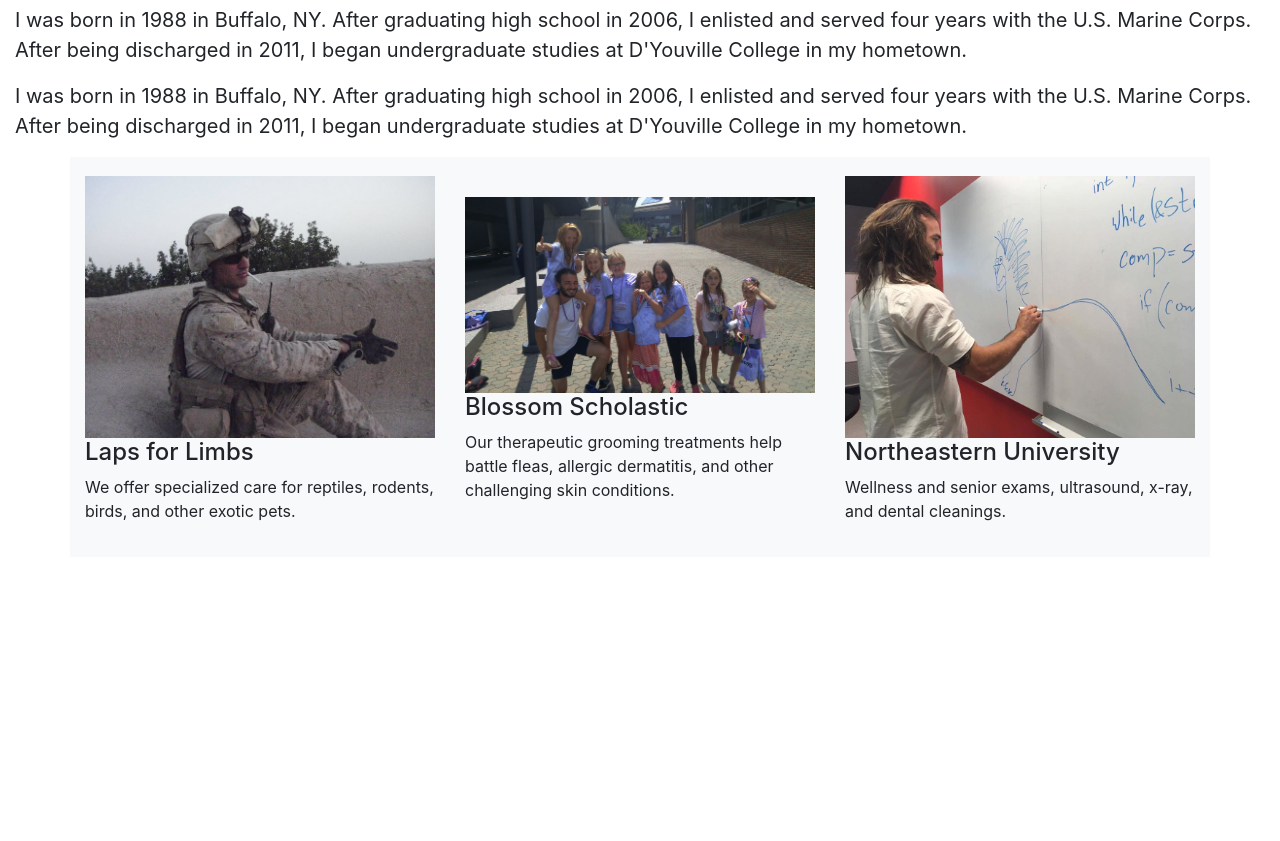
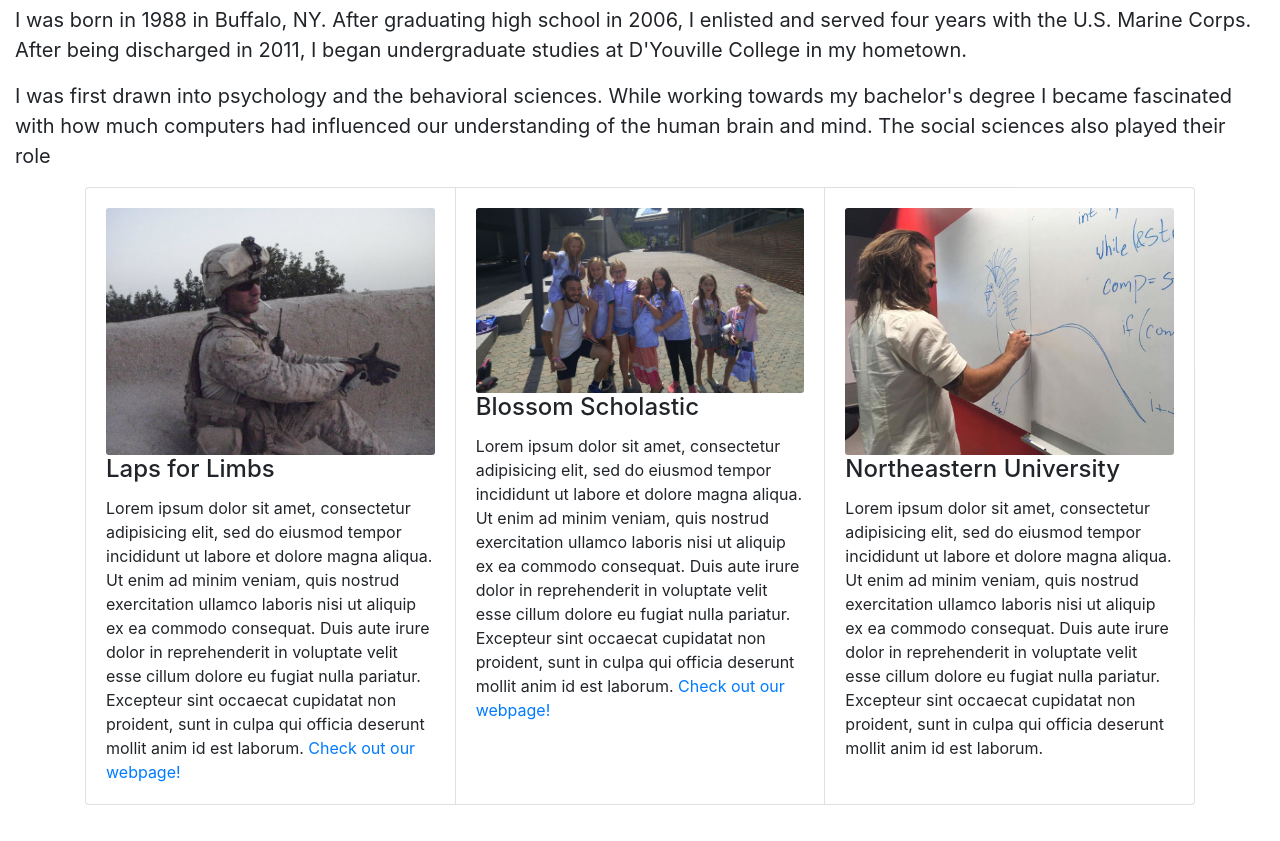
Before and after one commit to beefman92/jimfuego.github.io, a plain HTML site: page index.html in a window 1280 px wide. Shown: the part 397-1238 px from the top of the page. Before the commit the page ends 954 px from the top, so only its background shows below. Drawn offline with nearby package versions, Linux system fonts and the light colour scheme; a script that the page names is missing.

Commit message:
add forms and cards

```diff
--- a/css/style.css
+++ b/css/style.css
@@ -0,0 +1,5 @@
+.card {
+  margin: : 0 auto;
+  float: none;
+  margin-bottom: 10px;
+}
--- a/index.html
+++ b/index.html
@@ -7,22 +7,37 @@
   <meta name="viewport" content="width=device-width, initial-scale=1, shrink-to-fit=no">
   <!-- Bootstrap CSS -->
   <link rel="stylesheet" href="https://maxcdn.bootstrapcdn.com/bootstrap/4.0.0/css/bootstrap.min.css" integrity="sha384-Gn5384xqQ1aoWXA+058RXPxPg6fy4IWvTNh0E263XmFcJlSAwiGgFAW/dAiS6JXm" crossorigin="anonymous">
+  <link rel="stylesheet" href="css/style.css">
   <title>Home - CS5610 Assignment 1</title>
 </head>
 
 <body>
   <!-- NOTE:  replace with nav bar -->
+  <!-- <nav class="navbar bg-light navbar-light navbar-expand">
+    <div class="container">
+      <div class="navbar-brand">Jimmy Borzillieri</div>
+      <div class="navbar-nav">
+        <a class="nav-item nav-link" href="index.html">Home</a>
+        <a class="nav-item nav-link" href="contact-me.html">Contact-Me</a>
+      </div>
+    </div>
+  </nav> -->
+  <!-- NOTE:  replace with nav bar -->
   <nav class="navbar bg-light navbar-light navbar-expand">
     <div class="container">
+      <div class="navbar-brand">Jimmy Borzillieri</div>
       <div class="navbar-nav">
         <a class="nav-item nav-link" href="index.html">Home</a>
-        <a class="nav-item nav-link" href="contact-me.html">Contact Me!</a>
+        <a class="nav-item nav-link" href="contact-me.html">Contact-Me</a>
       </div>
     </div>
   </nav>
 
   <!-- NOTE: experiment header -->
+  <!-- <header class="jumbotron mt-4"> -->
   <img class="img-fluid" src="images/me_jumbo.JPG" alt="picture of me on a rock">
+  <!-- </header> -->
+
 
   <!-- NOTE: Bio -->
   <section class="container-fluid" id="bio">
@@ -34,34 +49,45 @@
       my hometown.
     </blockquote>
     <blockquote class="blockquote">
-      I was born in 1988 in Buffalo, NY. After graduating high school in 2006, I
-      enlisted and served four years with the U.S. Marine Corps. After being
-      discharged in 2011, I began undergraduate studies at D'Youville College in
-      my hometown.
+      I was first drawn into psychology and the behavioral sciences. While
+      working towards my bachelor's degree I became fascinated with how much
+      computers had influenced our understanding of the human brain and mind.
+      The social sciences also played their role
     </blockquote>
   </section>
 
   <!-- NOTE: Affiliations -->
   <div class="container" id="affiliations">
-    <!-- ROW 1 -->
-    <div class="row bg-light align-items-center" style="height: 50vh;">
-      <section class="col">
-        <img class="img-fluid" src="images/usmc.jpg" alt="american flag">
-        <h4>Laps for Limbs</h4>
-        <p>We offer specialized care for reptiles, rodents, birds, and other exotic pets.</p>
+    <div class="card-group">
+      <section class="card mb-5">
+        <div class="card-body">
+          <img class="card-img img-fluid" src="images/usmc.jpg" style="width: 500px;" alt="american flag">
+          <h4 class="card-title">Laps for Limbs</h4>
+          <p class="card-text">Lorem ipsum dolor sit amet, consectetur adipisicing elit, sed do eiusmod tempor incididunt ut labore et dolore magna aliqua. Ut enim ad minim veniam, quis nostrud exercitation ullamco laboris nisi ut aliquip ex ea
+            commodo consequat. Duis aute irure dolor in reprehenderit in voluptate velit esse cillum dolore eu fugiat nulla pariatur. Excepteur sint occaecat cupidatat non proident, sunt in culpa qui officia deserunt mollit anim id est laborum. <a
+              href="http://www.lapsforlimbs.org">Check out our webpage!</a></p>
+        </div>
       </section>
-      <section class="col">
-        <img class="img-fluid" src="images/blossom_cinci.jpg" alt="picture at STEM camp">
-        <h4>Blossom Scholastic</h4>
-        <p>Our therapeutic grooming treatments help battle fleas, allergic dermatitis, and other challenging skin conditions.</p>
+      <section class="card mb-5">
+      <div class="card-body">
+          <img class="card-img img-fluid" src="images/blossom_cinci.jpg" style="width: 500px;" alt="picture at STEM camp">
+          <h4 class="card-title">Blossom Scholastic</h4>
+          <p class="card-text">Lorem ipsum dolor sit amet, consectetur adipisicing elit, sed do eiusmod tempor incididunt ut labore et dolore magna aliqua. Ut enim ad minim veniam, quis nostrud exercitation ullamco laboris nisi ut aliquip ex ea
+            commodo consequat. Duis aute irure dolor in reprehenderit in voluptate velit esse cillum dolore eu fugiat nulla pariatur. Excepteur sint occaecat cupidatat non proident, sunt in culpa qui officia deserunt mollit anim id est laborum. <a
+              href="http://www.blossomscholastic.org">Check out our webpage!</a></p>
+      </div>
       </section>
-      <section class="col">
-        <img class="img-fluid" src="images/whiteboard.jpg" alt="jimmy drawing at whiteboard">
-        <h4>Northeastern University</h4>
-        <p>Wellness and senior exams, ultrasound, x-ray, and dental cleanings.</p>
+      <section class="card mb-5">
+      <div class="card-body">
+          <img class="card-img img-fluid" src="images/whiteboard.jpg" style="width: 500px;" alt="jimmy drawing at whiteboard">
+          <h4 class="card-title">Northeastern University</h4>
+          <p class="card-text">Lorem ipsum dolor sit amet, consectetur adipisicing elit, sed do eiusmod tempor incididunt ut labore et dolore magna aliqua. Ut enim ad minim veniam, quis nostrud exercitation ullamco laboris nisi ut aliquip ex ea
+            commodo consequat. Duis aute irure dolor in reprehenderit in voluptate velit esse cillum dolore eu fugiat nulla pariatur. Excepteur sint occaecat cupidatat non proident, sunt in culpa qui officia deserunt mollit anim id est laborum.</p>
+      </div>
       </section>
     </div><!-- row -->
-  </div><!-- NOTE: row -->
+  </div><!-- NOTE: card-group -->
+
 
 
   <!-- Optional JavaScript -->
```
Also changed, not shown: contact-me.html (+53 -1 lines).
